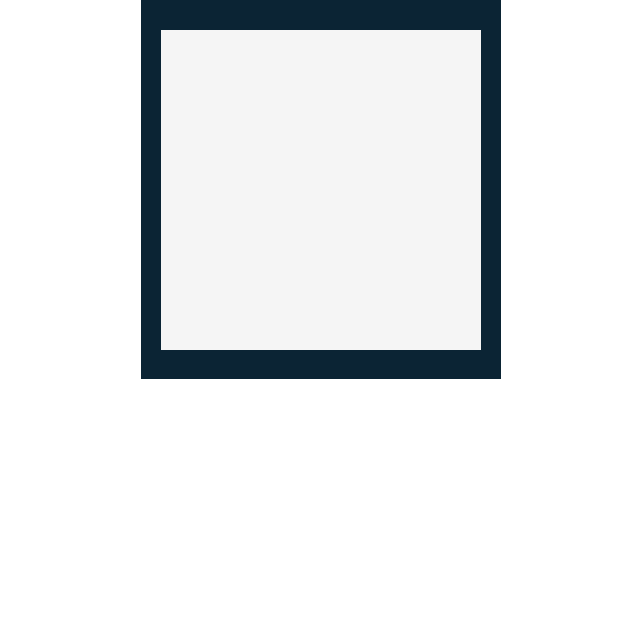
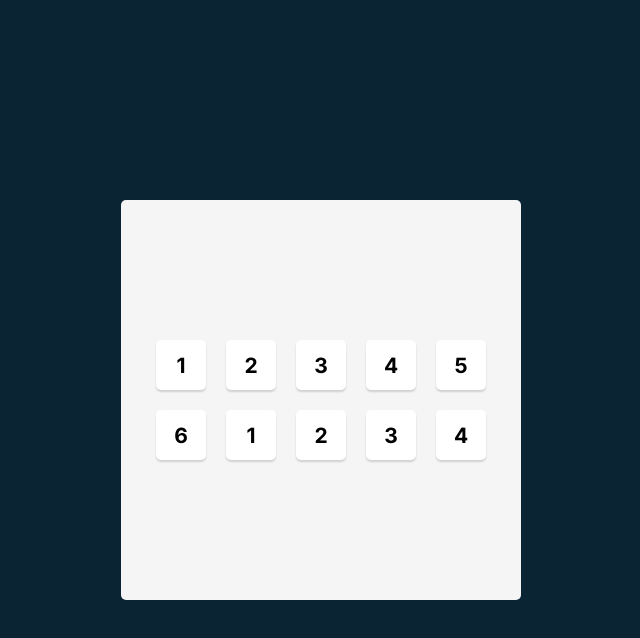
Before and after one commit to aayanaqdas/scrimba-tenzies, a React (Vite) app: page / in a window 1280 px wide. Shown: the top 638 px of the page, without its empty margins (319-959 px from the left). Built offline with nearby package versions, Linux system fonts and the light colour scheme.

Commit message:
created the Die component to display the dices on the page.

```diff
--- a/src/App.jsx
+++ b/src/App.jsx
@@ -1,7 +1,20 @@
+import Die from "./Die"
+
 export default function App(){
     return(
         <main>
-            <div className="inner-element"></div>
+            <div className="die-container">
+                <Die value={1}/>
+                <Die value={2}/>
+                <Die value={3}/>
+                <Die value={4}/>
+                <Die value={5}/>
+                <Die value={6}/>
+                <Die value={1}/>
+                <Die value={2}/>
+                <Die value={3}/>
+                <Die value={4}/>
+            </div>
         </main>
     )
 }
--- /dev/null
+++ b/src/Die.jsx
@@ -0,0 +1,5 @@
+export default function Die(props){
+    return(
+        <button className="die-component">{props.value}</button>
+    )
+}
--- a/src/index.css
+++ b/src/index.css
@@ -1,26 +1,59 @@
+:root{
+  --die-green: #59E391;
+}
+
+
 * {
   box-sizing: border-box;
 }
 
 body {
   margin: 0;
+  background-color: #0b2434;
+  padding: 20px;
+  height: 100vh;
   display: flex;
+  flex-direction: column;
+  align-items: center;
+  justify-content: center;
+}
+
+div#root {
+  height: 100%;
+  width: 100%;
+  max-height: 400px;
+  max-width: 400px;
+}
+
+main {
+  height: 100%;
+  background-color: #f5f5f5;
+  border-radius: 5px;
+  display: flex;
+  flex-direction: column;
   justify-content: center;
   align-items: center;
 }
 
-main {
-  background-color: #0b2434;
-  width: 360px;
-  height: 379px;
-
-  display: flex;
-  justify-content: center;
-  align-items: center;
+.die-container{
+  display: grid;
+  grid-template-columns: repeat(5, 1fr);
+  gap: 20px;
 }
 
-main > .inner-element {
-  background-color: #f5f5f5;
-  width: 320px;
-  height: 320px;
+.die-component{
+  height: 50px;
+  width: 50px;
+  box-shadow: 0px 2px 2px rgba(0, 0, 0, 0.15);
+  background-color: #fff;
+  display: flex;
+  align-items: center;
+  justify-content: center;
+  font-family: Inter, sans-serif;
+  font-weight: 700;
+  font-size: 21px;
+  text-align: center;
+  cursor: pointer;
+  border: none;
+  border-radius: 5px;
 }
```
